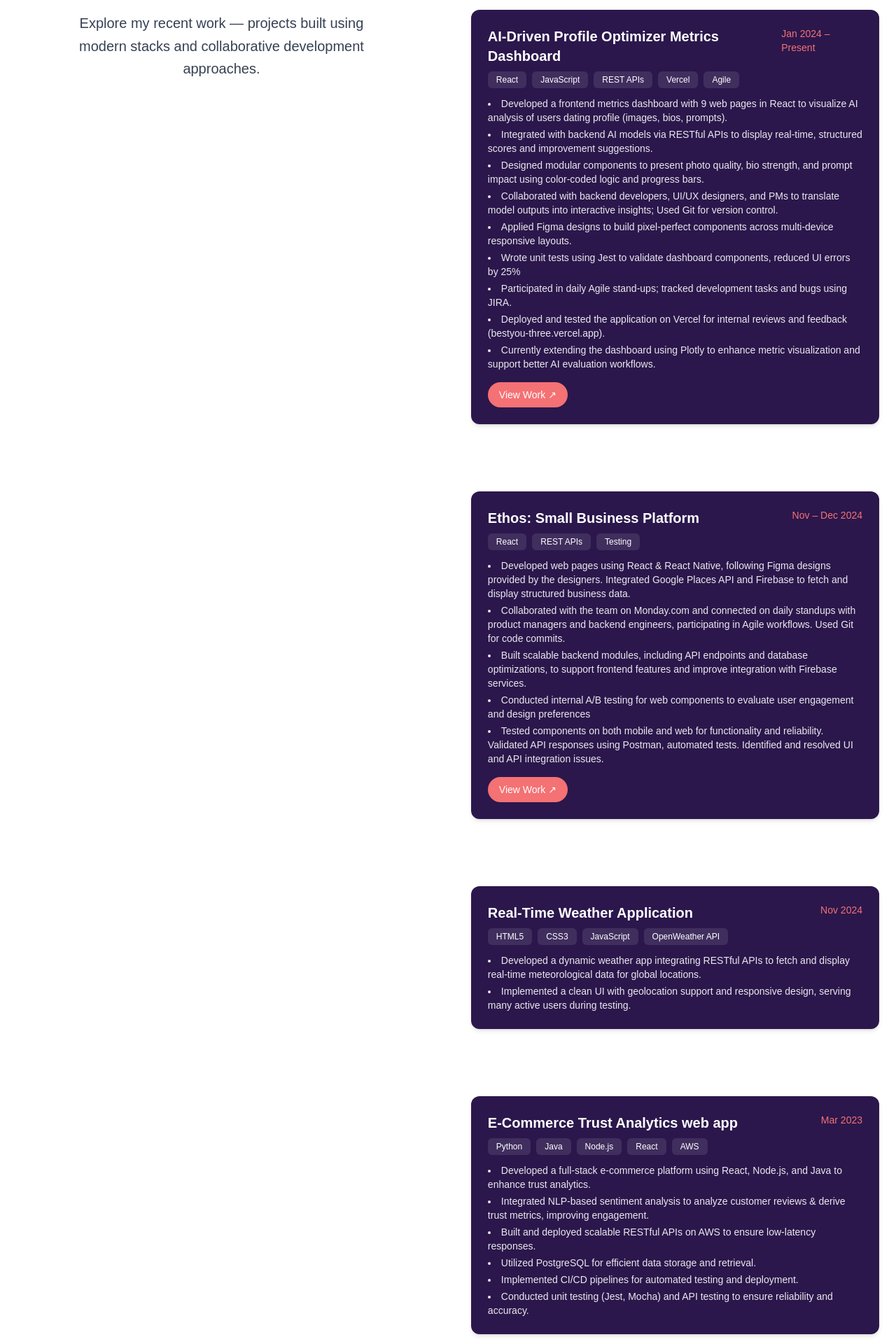
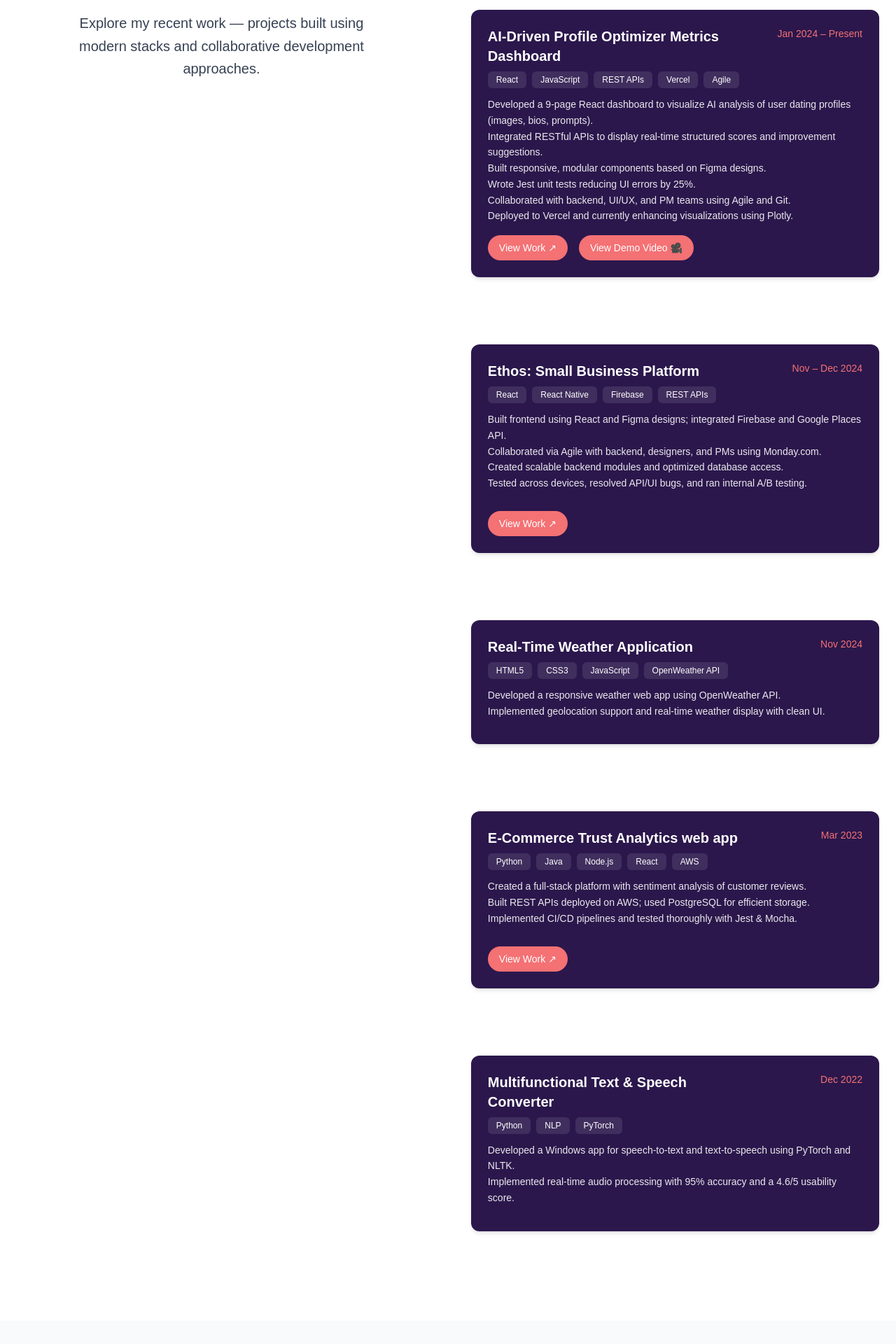
Before and after one commit to VaishnaviNalla2/my-portfolio-vercel, a Next.js app: page / in a window 1280 px wide. Shown: the part 1780-3700 px from the top of the page at 70% size. Built offline with nearby package versions, Linux system fonts and the light colour scheme.

Commit message:
Adjusted video modal size and layout for better visibility

```diff
--- a/src/components/Projects.tsx
+++ b/src/components/Projects.tsx
@@ -1,7 +1,6 @@
 "use client"
 
-import { useRef, useState } from "react";
-
+import { useRef, useState } from "react"
 import { motion, useScroll, useTransform } from "framer-motion"
 
 const projects = [
@@ -9,80 +8,57 @@ const projects = [
     title: "AI-Driven Profile Optimizer Metrics Dashboard",
     date: "Jan 2024 – Present",
     tech: ["React", "JavaScript", "REST APIs", "Vercel", "Agile"],
-    highlights: [
-      "Developed a frontend metrics dashboard with 9 web pages in React to visualize AI analysis of users dating profile (images, bios, prompts).",
-      "Integrated with backend AI models via RESTful APIs to display real-time, structured scores and improvement suggestions.",
-      "Designed modular components to present photo quality, bio strength, and prompt impact using color-coded logic and progress bars.",
-      "Collaborated with backend developers, UI/UX designers, and PMs to translate model outputs into interactive insights; Used Git for version control.",
-      "Applied Figma designs to build pixel-perfect components across multi-device responsive layouts.",
-      "Wrote unit tests using Jest to validate dashboard components, reduced UI errors by 25%",
-      "Participated in daily Agile stand-ups; tracked development tasks and bugs using JIRA.",
-      "Deployed and tested the application on Vercel for internal reviews and feedback (bestyou-three.vercel.app).",
-      "Currently extending the dashboard using Plotly to enhance metric visualization and support better AI evaluation workflows."
-    ],
-    link: "https://bestyou-three.vercel.app"
+    description: `Developed a 9-page React dashboard to visualize AI analysis of user dating profiles (images, bios, prompts).
+Integrated RESTful APIs to display real-time structured scores and improvement suggestions.
+Built responsive, modular components based on Figma designs.
+Wrote Jest unit tests reducing UI errors by 25%.
+Collaborated with backend, UI/UX, and PM teams using Agile and Git.
+Deployed to Vercel and currently enhancing visualizations using Plotly.`,
+    link: "https://bestyou-three.vercel.app",
+    video: "/videos/AIPMBootcampDemo.mov"
   },
   {
     title: "Ethos: Small Business Platform",
     date: "Nov – Dec 2024",
-    tech: ["React", "REST APIs", "Testing"],
-    highlights: [
-      "Developed web pages using React & React Native, following Figma designs provided by the designers. Integrated Google Places API and Firebase to fetch and display structured business data.",
-      "Collaborated with the team on Monday.com and connected on daily standups with product managers and backend engineers, participating in Agile workflows. Used Git for code commits.",
-      "Built scalable backend modules, including API endpoints and database optimizations, to support frontend features and improve integration with Firebase services.",
-      "Conducted internal A/B testing for web components to evaluate user engagement and design preferences",
-      "Tested components on both mobile and web for functionality and reliability. Validated API responses using Postman, automated tests. Identified and resolved UI and API integration issues."
-    ],
-    screenshots: [
-      "/images/ethos-1.png",
-      "/images/ethos-2.png"
-    ]
+    tech: ["React", "React Native", "Firebase", "REST APIs"],
+    description: `Built frontend using React and Figma designs; integrated Firebase and Google Places API.
+Collaborated via Agile with backend, designers, and PMs using Monday.com.
+Created scalable backend modules and optimized database access.
+Tested across devices, resolved API/UI bugs, and ran internal A/B testing.`,
+    screenshots: ["/images/ethos-1.png", "/images/ethos-2.png"]
   },
   {
     title: "Real-Time Weather Application",
     date: "Nov 2024",
     tech: ["HTML5", "CSS3", "JavaScript", "OpenWeather API"],
-    highlights: [
-      "Developed a dynamic weather app integrating RESTful APIs to fetch and display real-time meteorological data for global locations.",
-      "Implemented a clean UI with geolocation support and responsive design, serving many active users during testing."
-    ]
+    description: `Developed a responsive weather web app using OpenWeather API.
+Implemented geolocation support and real-time weather display with clean UI.`
   },
   {
     title: "E-Commerce Trust Analytics web app",
     date: "Mar 2023",
     tech: ["Python", "Java", "Node.js", "React", "AWS"],
-    highlights: [
-      "Developed a full-stack e-commerce platform using React, Node.js, and Java to enhance trust analytics.",
-      "Integrated NLP-based sentiment analysis to analyze customer reviews & derive trust metrics, improving engagement.",
-      "Built and deployed scalable RESTful APIs on AWS to ensure low-latency responses.",
-      "Utilized PostgreSQL for efficient data storage and retrieval.",
-      "Implemented CI/CD pipelines for automated testing and deployment.",
-      "Conducted unit testing (Jest, Mocha) and API testing to ensure reliability and accuracy."
-
-    ]
+    description: `Created a full-stack platform with sentiment analysis of customer reviews.
+Built REST APIs deployed on AWS; used PostgreSQL for efficient storage.
+Implemented CI/CD pipelines and tested thoroughly with Jest & Mocha.`,
+    screenshots: ["/images/ethos-1.png", "/images/ethos-2.png"]
   },
-
   {
     title: "Multifunctional Text & Speech Converter",
     date: "Dec 2022",
     tech: ["Python", "NLP", "PyTorch"],
-    highlights: [
-      "Developed a Windows application for text-to-speech and speech-to-text conversion using Python, NLP, and PyTorch.",
-      "Achieved 95% accuracy in speech synthesis by leveraging NLTK and deep learning models.",
-      "Designed an intuitive UI to enhance user experience, receiving a 4.6/5 usability rating in testing.",
-      "Implemented real-time audio processing for seamless speech recognition.",
-      "Conducted unit testing and debugging to ensure system reliability"
-    ]
+    description: `Developed a Windows app for speech-to-text and text-to-speech using PyTorch and NLTK.
+Implemented real-time audio processing with 95% accuracy and a 4.6/5 usability score.`
   }
 ]
 
 export default function ProjectsScrollReveal() {
-
   const ref = useRef(null)
   const { scrollYProgress } = useScroll({ target: ref })
   const y = useTransform(scrollYProgress, [0, 1], [0, -300])
-  const [openModal, setOpenModal] = useState<number | null>(null);
 
+  const [openModal, setOpenModal] = useState<number | null>(null)
+  const [openVideoModal, setOpenVideoModal] = useState<number | null>(null)
 
   return (
     <section id="projects" ref={ref} className="flex flex-col md:flex-row py-32 px-6 gap-16 bg-white">
@@ -95,8 +71,7 @@ export default function ProjectsScrollReveal() {
         </p>
       </div>
 
-
-      {/* Right Side: Scrollable Blocks */}
+      {/* Right Side: Project Blocks */}
       <div className="md:w-1/2 space-y-24 z-10">
         {projects.map((project, idx) => (
           <motion.div
@@ -107,8 +82,8 @@ export default function ProjectsScrollReveal() {
             viewport={{ once: true, amount: 0.3 }}
             className="bg-[#2B174C] p-6 rounded-xl shadow-md text-white"
           >
-            <div className="flex justify-between items-start mb-2">
-              <h3 className="text-xl font-semibold">{project.title}</h3>
+            <div className="flex justify-between items-start mb-2 flex-wrap">
+              <h3 className="text-xl font-semibold max-w-[70%]">{project.title}</h3>
               <span className="text-sm text-[#F47174]">{project.date}</span>
             </div>
             <div className="flex flex-wrap gap-2 mb-3">
@@ -121,22 +96,30 @@ export default function ProjectsScrollReveal() {
                 </span>
               ))}
             </div>
-            <ul className="list-disc list-inside text-sm text-white/90 space-y-1">
-              {project.highlights.map((point, i) => (
-                <li key={i}>{point}</li>
-              ))}
-            </ul>
-            {project.link && idx === 0 && (
+            <p className="text-sm text-white/90 whitespace-pre-line leading-relaxed mb-3">
+              {project.description}
+            </p>
+
+            {idx === 0 && (
+              <div className="flex gap-4 mt-4">
                 <a
                   href={project.link}
                   target="_blank"
                   rel="noopener noreferrer"
-                className="inline-block mt-4 px-4 py-2 bg-[#F47174] text-white text-sm rounded-full font-medium hover:bg-[#e05a5f] transition"
+                  className="px-4 py-2 bg-[#F47174] text-white text-sm rounded-full font-medium hover:bg-[#e05a5f] transition"
                 >
                   View Work ↗
                 </a>
+                <button
+                  onClick={() => setOpenVideoModal(idx)}
+                  className="px-4 py-2 bg-[#F47174] text-white text-sm rounded-full font-medium hover:bg-[#e05a5f] transition"
+                >
+                  View Demo Video 🎥
+                </button>
+              </div>
             )}
-            {project.title === "Ethos: Small Business Platform" && (
+
+            {project.screenshots && idx !== 0 && (
               <button
                 onClick={() => setOpenModal(idx)}
                 className="mt-4 px-4 py-2 bg-[#F47174] text-white text-sm rounded-full font-medium hover:bg-[#e05a5f] transition"
@@ -144,27 +127,27 @@ export default function ProjectsScrollReveal() {
                 View Work ↗
               </button>
             )}
-
           </motion.div>
         ))}
       </div>
 
+      {/* Screenshot Modal */}
       {openModal !== null && (
         <div className="fixed inset-0 bg-black bg-opacity-50 backdrop-blur-sm flex items-center justify-center z-50">
-    <div className="bg-white rounded-xl p-6 max-w-3xl w-full relative">
+          <div className="bg-white rounded-xl p-6 max-w-2xl w-full relative">
             <button
-        className="absolute top-3 right-3 text-black text-xl"
+              className="absolute top-3 right-3 text-black text-2xl font-bold hover:text-red-600 transition"
               onClick={() => setOpenModal(null)}
             >
               ✖
             </button>
-      <h3 className="text-xl font-semibold mb-4 text-center">Ethos Project Screenshots</h3>
+            <h3 className="text-xl font-semibold mb-4 text-center">Project Screenshots</h3>
             <div className="grid grid-cols-1 md:grid-cols-2 gap-4">
               {projects[openModal]?.screenshots?.map((src, i) => (
                 <img
                   key={i}
                   src={src}
-            alt={`Ethos Screenshot ${i + 1}`}
+                  alt={`Screenshot ${i + 1}`}
                   className="rounded-lg border"
                 />
               ))}
@@ -173,6 +156,26 @@ export default function ProjectsScrollReveal() {
         </div>
       )}
 
+      {/* Video Modal */}
+      {openVideoModal !== null && (
+        <div className="fixed inset-0 bg-black bg-opacity-50 backdrop-blur-sm flex items-center justify-center z-50">
+          <div className="bg-white rounded-xl p-6 max-w-2xl w-full relative">
+            <button
+              className="absolute top-3 right-3 text-black text-2xl font-bold hover:text-red-600 transition"
+              onClick={() => setOpenVideoModal(null)}
+            >
+              ×
+            </button>
+            <h3 className="text-xl font-semibold mb-4 text-center">Demo Video</h3>
+            <video
+              controls
+              autoPlay
+              className="w-full rounded-lg"
+              src={projects[openVideoModal].video}
+            />
+          </div>
+        </div>
+      )}
     </section>
   )
 }
```
Also changed, not shown: 1 other file (tests, documents, lock files or other folders). Lines whose indentation alone changed are shown as unchanged.
